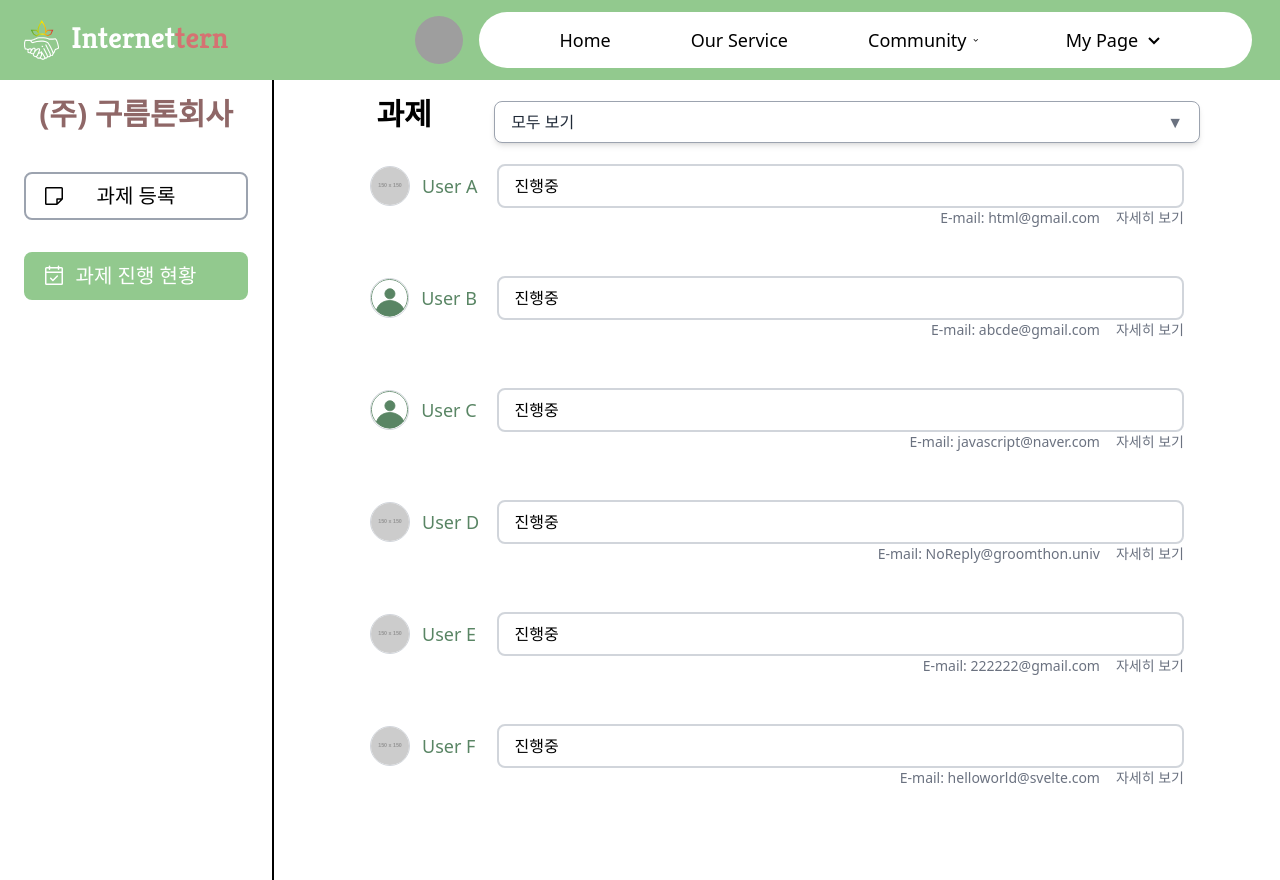
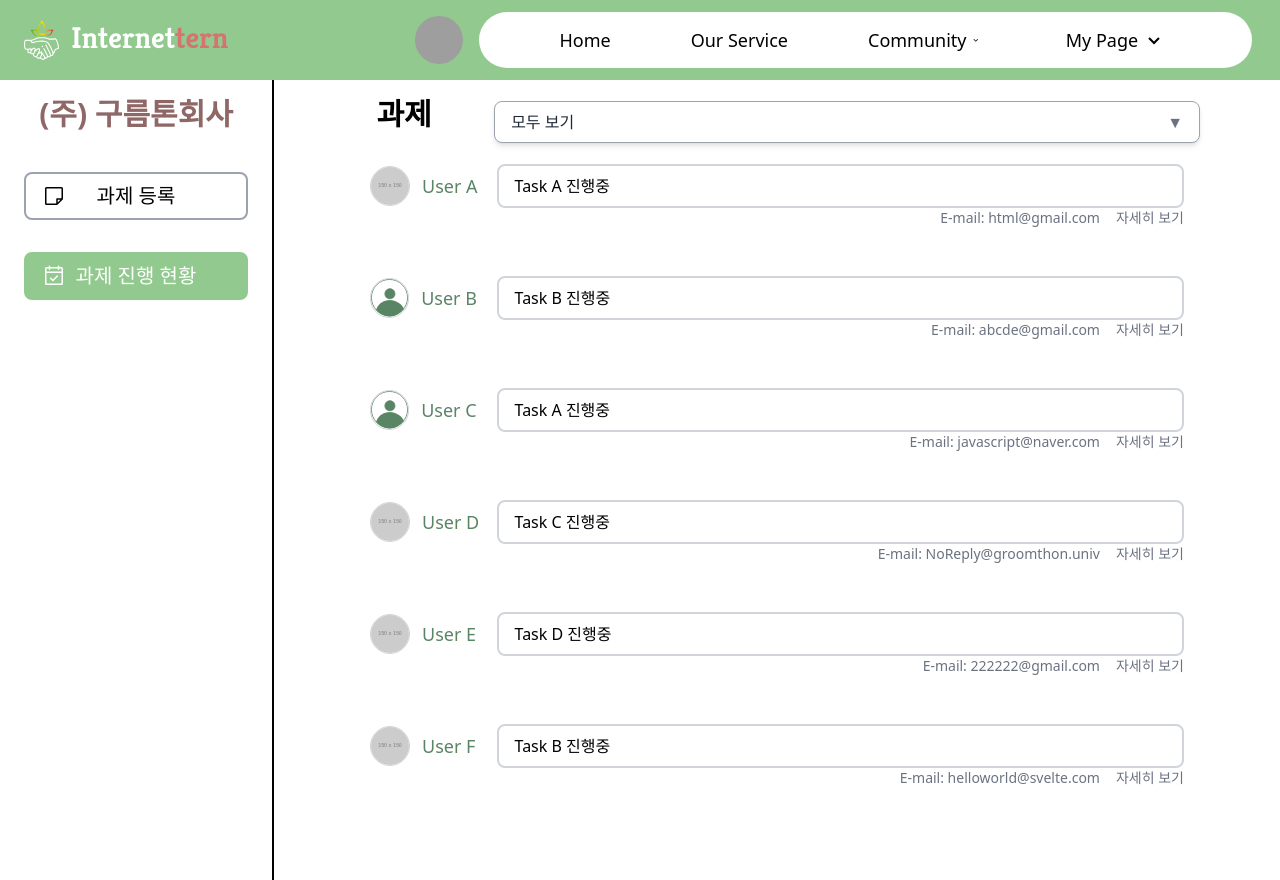
Before and after one commit to karpitony/2024_DANPOONG_TEAM_66_FE, a React (Vite) app: page /mypage/company in a window 1280 px wide. Both pictures are taken after a click on the button "과제 진행 현황". Built offline with nearby package versions, Linux system fonts and the light colour scheme; grey boxes are pictures that could not be loaded.

Commit message:
Update UserListBox.jsx

```diff
--- a/src/components/MyPage/Company/TaskStatus/UserListBox.jsx
+++ b/src/components/MyPage/Company/TaskStatus/UserListBox.jsx
@@ -15,7 +15,7 @@ export default function UserListBox({ userData }) {
           <h3 className="text-[#598564] font-medium text-lg w-20">{userData.Name}</h3>
         </div>
         <div className="flex items-center justify-start border-2 border-gray-300 rounded-lg px-4 py-2 w-full">
-          진행중
+          {userData.Task} 진행중
         </div>
       </div>
       <div className="flex-1 flex flex-row items-center justify-end text-sm text-gray-500 gap-4">
```
